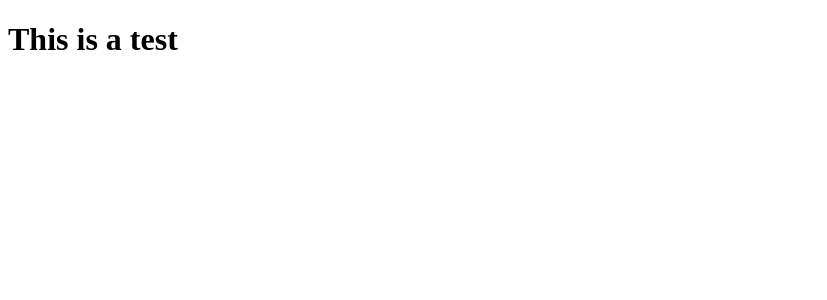
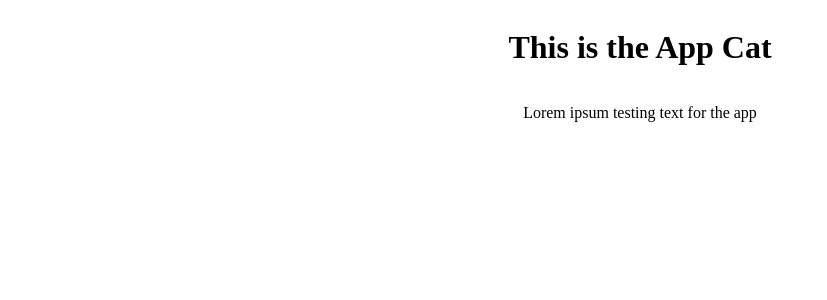
Before and after one commit to kamser/react-cat-project, a React (Vite) app: page / in a window 1280 px wide. Shown: the top 300 px of the page, without its empty margins (0-827 px from the left). Built offline with nearby package versions, Linux system fonts and the light colour scheme; no server answers.

Commit message:
Change the URL to get a random cat image and add styles to the web page to centralize the components

```diff
--- /dev/null
+++ b/src/app.css
@@ -0,0 +1,11 @@
+main {
+    display: flex;
+    flex-flow: column wrap;
+    justify-content: center;
+    align-items: center;
+}
+
+main img{
+    max-width: 500px;
+    height: auto;
+}
--- /dev/null
+++ b/src/app.jsx
@@ -0,0 +1,50 @@
+import { useEffect, useState } from 'react'
+import { BASE_CAT_URL, CAT_FATCS_URL } from './appConstants'
+import './app.css'
+
+export function App () {
+  const [catFact, setCatFact] = useState('Lorem ipsum testing text for the app')
+  const [firstWord, setFirstWord] = useState(null)
+  const [catImage, setCatImage] = useState('')
+
+  useEffect(() => {
+    fetch(CAT_FATCS_URL)
+      .then((response) => {
+        if (!response.ok) throw new Error('There was an error with the response')
+
+        return response.json()
+      })
+      .then(({ fact }) => {
+        setCatFact(fact)
+        const extractedWord = getFirstWord({ sentence: fact })
+        setFirstWord(extractedWord)
+      })
+  }, [])
+
+  useEffect(() => {
+    if (!firstWord) return
+    fetch(`${BASE_CAT_URL}cat/says/${firstWord}?json=true`)
+      .then((response) => {
+        if (!response.ok) throw new Error('The was something wrong with the image cat server')
+        return response.json()
+      })
+      .then((catData) => {
+        const { url } = catData
+        console.log(url)
+        setCatImage(url)
+      })
+  }, [firstWord])
+
+  const getFirstWord = ({ sentence }) => {
+    return sentence.split(' ')[0]
+  }
+
+  return (
+    <main>
+      <h1>This is the App Cat</h1>
+      {catFact && <p>{catFact}</p>}
+      {firstWord && <p>{firstWord}</p>}
+      {catImage && <img src={catImage} alt={`This is an image obtained for the API ${BASE_CAT_URL}`} />}
+    </main>
+  )
+}
--- /dev/null
+++ b/src/appConstants.js
@@ -0,0 +1,2 @@
+export const BASE_CAT_URL = 'https://cataas.com/'
+export const CAT_FATCS_URL = 'https://catfact.ninja/fact'
--- a/vite.config.js
+++ b/vite.config.js
@@ -1,6 +1,6 @@
-import {defineConfig} from 'vite';
-import react from '@vitejs/plugin-react';
+import { defineConfig } from 'vite'
+import react from '@vitejs/plugin-react'
 
 export default defineConfig({
-    plugins: [react()]
+  plugins: [react()]
 })
```
Also changed, not shown: src/main.jsx (+4 -3 lines).
